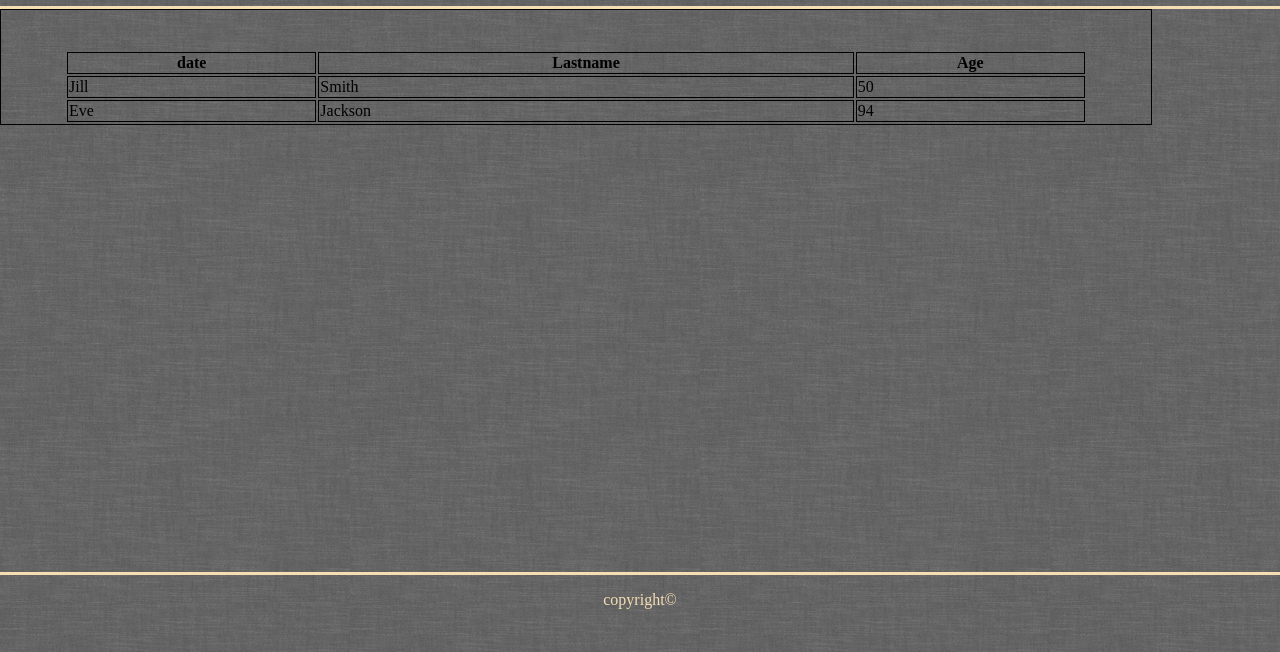
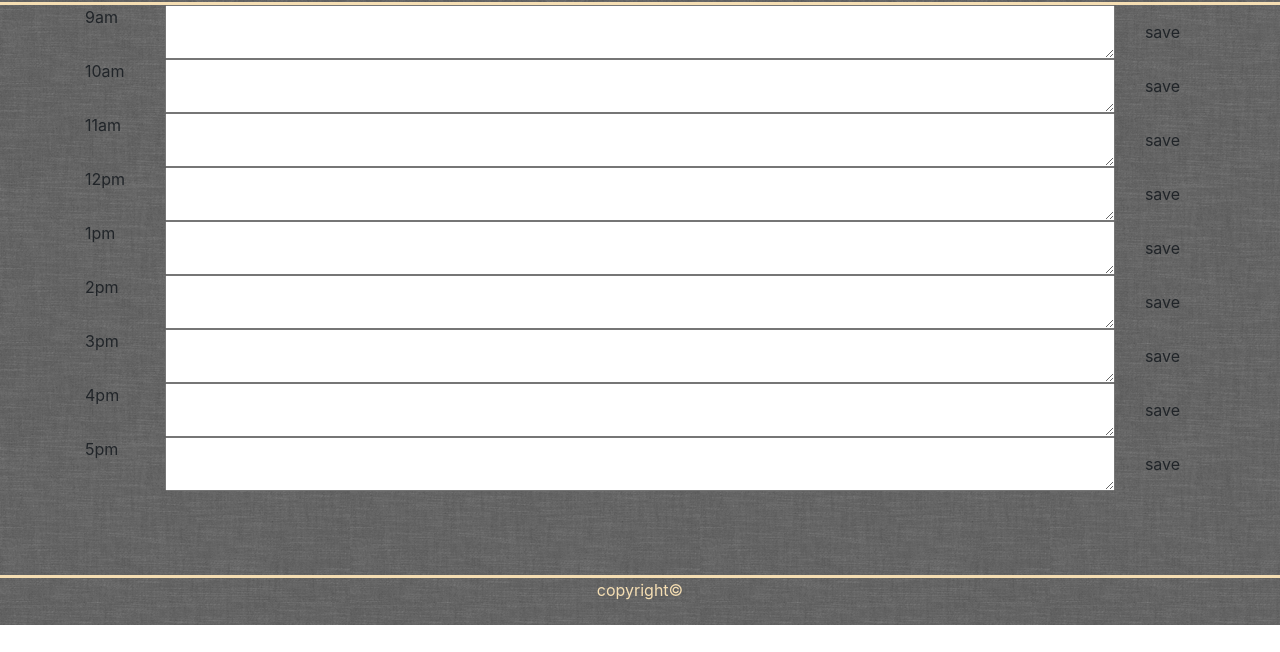
Before and after one commit to Jamesdavies1/Day-Planner, a website: page index.html in a window 1280 px wide. Shown: the part 175-827 px from the top of the page. After the commit the page ends 800 px from the top, so only its background shows below. Drawn offline with nearby package versions, Linux system fonts and the light colour scheme.

Commit message:
added grid with time, input textbox and save features

```diff
--- a/index.html
+++ b/index.html
@@ -2,11 +2,13 @@
 <html lang="en">
 
 <head>
+    <link rel="stylesheet" href="https://stackpath.bootstrapcdn.com/bootstrap/4.4.1/css/bootstrap.min.css" integrity="sha384-Vkoo8x4CGsO3+Hhxv8T/Q5PaXtkKtu6ug5TOeNV6gBiFeWPGFN9MuhOf23Q9Ifjh" crossorigin="anonymous">
     <meta charset="UTF-8">
     <meta name="viewport" content="width=device-width, initial-scale=1.0">
     <meta http-equiv="X-UA-Compatible" content="ie=edge">
     <title>Document</title>
     <link rel="stylesheet" href="style.css">
+    <script src="https://code.jquery.com/jquery-3.4.1.min.js"></script>
     <script src="https://cdnjs.cloudflare.com/ajax/libs/moment.js/2.24.0/moment.js"></script>
 </head>
 
@@ -17,23 +19,82 @@
     <p id="currentdate"></p>
 </div>
 
-<table style="width:90%">
-        <tr>
-          <th>date</th>
-          <th>Lastname</th>
-          <th>Age</th>
-        </tr>
-        <tr>
-          <td>Jill</td>
-          <td>Smith</td>
-          <td>50</td>
-        </tr>
-        <tr>
-          <td>Eve</td>
-          <td>Jackson</td>
-          <td>94</td>
-        </tr>
-      </table>
+<div class="container">
+  <div id="9" class="row time-block">
+    <div class="col-md-1 hour">
+      9am
+    </div>
+    <textarea class="col-md-10 description"></textarea>
+    <button class="btn saveBtn col-md-1">save</button>
+  </div>
+
+  <div id="10" class="row time-block">
+    <div class="col-md-1 hour">
+      10am
+    </div>
+    <textarea class="col-md-10 description"></textarea>
+    <button class="btn saveBtn col-md-1">save</button>
+  </div>
+
+  <div id="11" class="row time-block">
+      <div class="col-md-1 hour">
+        11am
+      </div>
+      <textarea class="col-md-10 description"></textarea>
+      <button class="btn saveBtn col-md-1">save</button>
+    </div>
+
+    <div id="12" class="row time-block">
+        <div class="col-md-1 hour">
+          12pm
+        </div>
+        <textarea class="col-md-10 description"></textarea>
+        <button class="btn saveBtn col-md-1">save</button>
+      </div>
+
+      <div id="13" class="row time-block">
+          <div class="col-md-1 hour">
+            1pm
+          </div>
+          <textarea class="col-md-10 description"></textarea>
+          <button class="btn saveBtn col-md-1">save</button>
+        </div>
+
+        <div id="14" class="row time-block">
+            <div class="col-md-1 hour">
+              2pm
+            </div>
+            <textarea class="col-md-10 description"></textarea>
+            <button class="btn saveBtn col-md-1">save</button>
+          </div>
+
+          <div id="15" class="row time-block">
+              <div class="col-md-1 hour">
+                3pm
+              </div>
+              <textarea class="col-md-10 description"></textarea>
+              <button class="btn saveBtn col-md-1">save</button>
+            </div>
+
+            <div id="16" class="row time-block">
+                <div class="col-md-1 hour">
+                  4pm
+                </div>
+                <textarea class="col-md-10 description"></textarea>
+                <button class="btn saveBtn col-md-1">save</button>
+              </div>
+
+              <div id="17" class="row time-block">
+                  <div class="col-md-1 hour">
+                    5pm
+                  </div>
+                  <textarea class="col-md-10 description"></textarea>
+                  <button class="btn saveBtn col-md-1">save</button>
+                </div>
+
+
+</div>
+<!--<table id="planner"></table>-->
 
 <footer class="footer">
     <p>copyright&#169;</p>
--- a/script.js
+++ b/script.js
@@ -46,45 +46,70 @@
 //html header featuring breif title / page description √
     //including current dat
 
-
+//moment method
     var today = moment();
     var daysOfWeek = ["Sunday", "Monday", "Tuesday", "Wednesday", "Thursday", "Friday", "Saturday"]
-    console.log("This is what the moment .day prints out", console.log(today.day())
+    console.log("This is what the moment .day prints out", console.log(today.day()))
     var currentDay = daysOfWeek[today.day()];
+
+    document.getElementById('currentdate').innerHTML += currentDay;
+//regular method
     // var today = new Date();
     // var dd = String(today.getDate()).padStart(2, '0');
     // var mm = String(today.getMonth() + 1).padStart(2, '0');
     // var yyyy = today.getFullYear();
+        // today =  dd + '/' + mm + '/' + yyyy;
 
-    // today =  dd + '/' + mm + '/' + yyyy;
-
-    document.getElementById('currentdate').innerHTML += currentDay;
 
     // console.log(today);
 //add a grid system with
     //9-5hr planner. 1hr per row. = 8 rows x 3 cols
     //3 cols. left=hour(am/pm), mid=user input, right= save user input function/button.
+    // append row to the HTML table
+    // append table row
 
-// append row to the HTML table
-function appendRow() {
-        var tbl = document.getElementById('my-table'), // table reference
-            row = tbl.insertRow(tbl.rows.length),      // append table row
-            i;
         // insert table cells to the new row
-        for (i = 0; i < tbl.rows[0].cells.length; i++) {
-            createCell(row.insertCell(i), i, 'row');
-        }
-    }
+    // create DIV element and append to the table cell
 
-    // create DIV element and append to the table cell
-    function createCell(cell, text, style) {
-        var div = document.createElement('div'), // create DIV element
-            txt = document.createTextNode(text); // create text node
-        div.appendChild(txt);                    // append text node to the DIV
-        div.setAttribute('class', style);        // set DIV class attribute
-        div.setAttribute('className', style);    // set DIV class attribute for IE (?!)
-        cell.appendChild(div);                   // append DIV to the table cell
-    }
+    var timeArray = [9, 10, 11, 12, 13, 14, 15, 16, 17];
+    for (i = 0; i < timeArray.length; i++);{}
+
+    // Find a <table> element with id="myTable":
+    var table = document.getElementById("planner");
+
+    // Create an empty <tr> element and add it to the 1st position of the table:
+    //var row = table.insertRow(0);
+
+    // Insert new cells (<td> elements) at the 1st and 2nd position of the "new" <tr> element:
+    //var cell1 = row.insertCell(0);
+    //var cell2 = row.insertCell(1);
+    //var cell3 = row.insertCell(2);
+
+    // Add some text to the new cells:
+    //cell1.innerHTML = "TIME ";
+    //cell2.innerHTML = "INPUT ";
+    //cell3.innerHTML = "SAVE ";
+
+        // Create an empty <tr> element and add it to the 1st position of the table:
+       // var row1 = table.insertRow(0);
+
+        // Insert new cells (<td> elements) at the 1st and 2nd position of the "new" <tr> element:
+      //  var cell1 = row1.insertCell(0);
+      //  var cell2 = row1.insertCell(1);
+      //  var cell3 = row1.insertCell(2);
+
+        // Add some text to the new cells:
+      //  cell1.innerHTML = "TIME ";
+      //  cell2.innerHTML = "INPUT ";
+      //  cell3.innerHTML = "SAVE ";
+
+
+    // create DIV element
+    // append text node to the DIV
+    // set DIV class attribute
+    // set DIV class attribute for IE (?!)
+    // append DIV to the table cell
+
 
 //add a feature that knows current time.
     //greys out already passed hour rows
@@ -93,4 +118,4 @@ function appendRow() {
 
 //right cols have save buttons that save user inputs on selected rows
 
-//add feature that saves browser state so when re-visited, web page displays previously inputted notes.
+//add feature that saves browser state so when re-visited web page displays previously inputted notes
--- a/style.css
+++ b/style.css
@@ -1,4 +1,4 @@
-html{
+body{
     background-image: url("images/grey_wash_wall/grey_wash_wall.png");
 }
 
@@ -30,14 +30,9 @@ html{
     font-size: 30px;
 }
 
-table, th, td {
-    border: 1px solid black;
-  }
-
-table{
-    padding-top: 40px;
-    padding-left: 5%;
-    padding-right: 5%;
+#planner{
+  border-style: solid;
+  color: black;
 }
 
 .footer{
```
